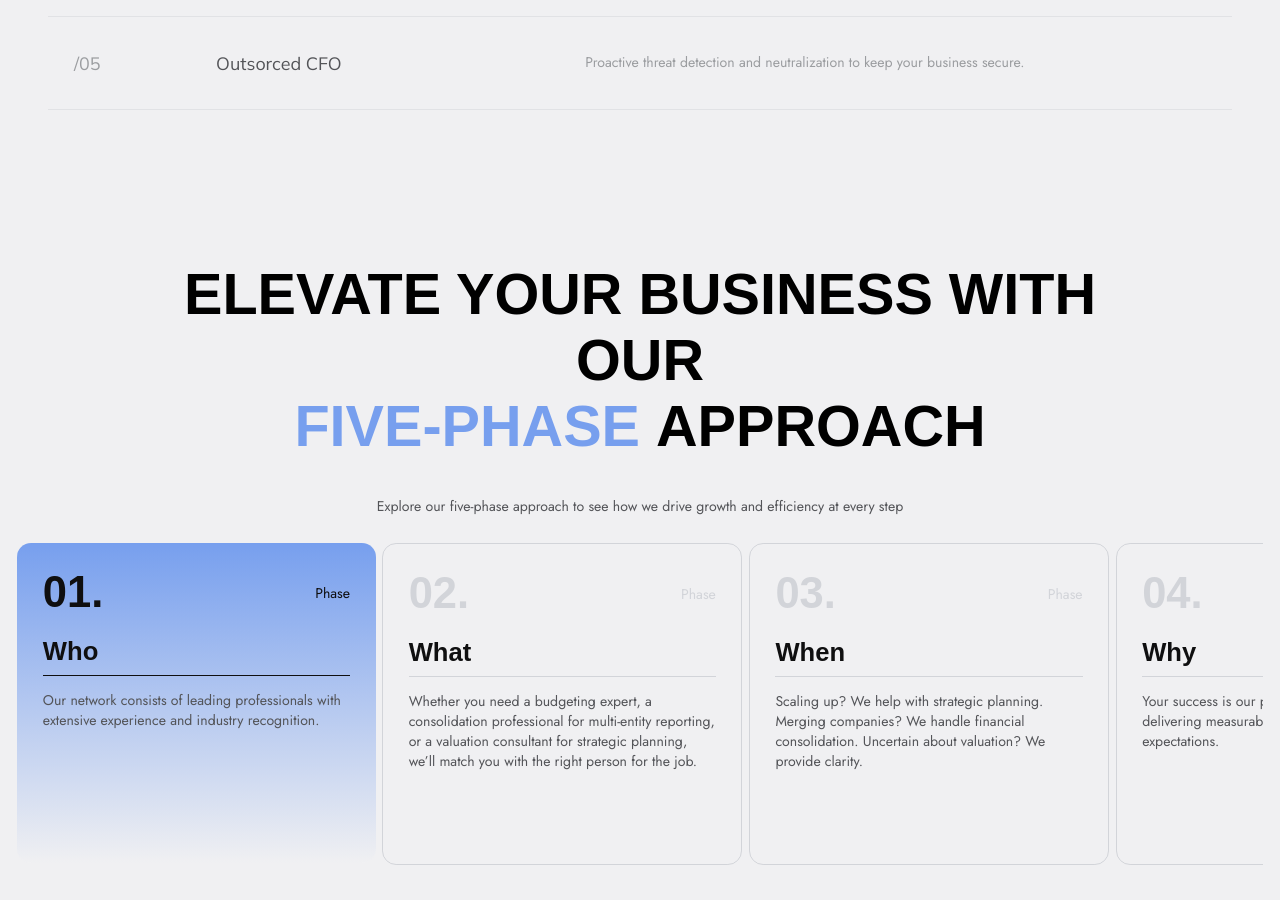
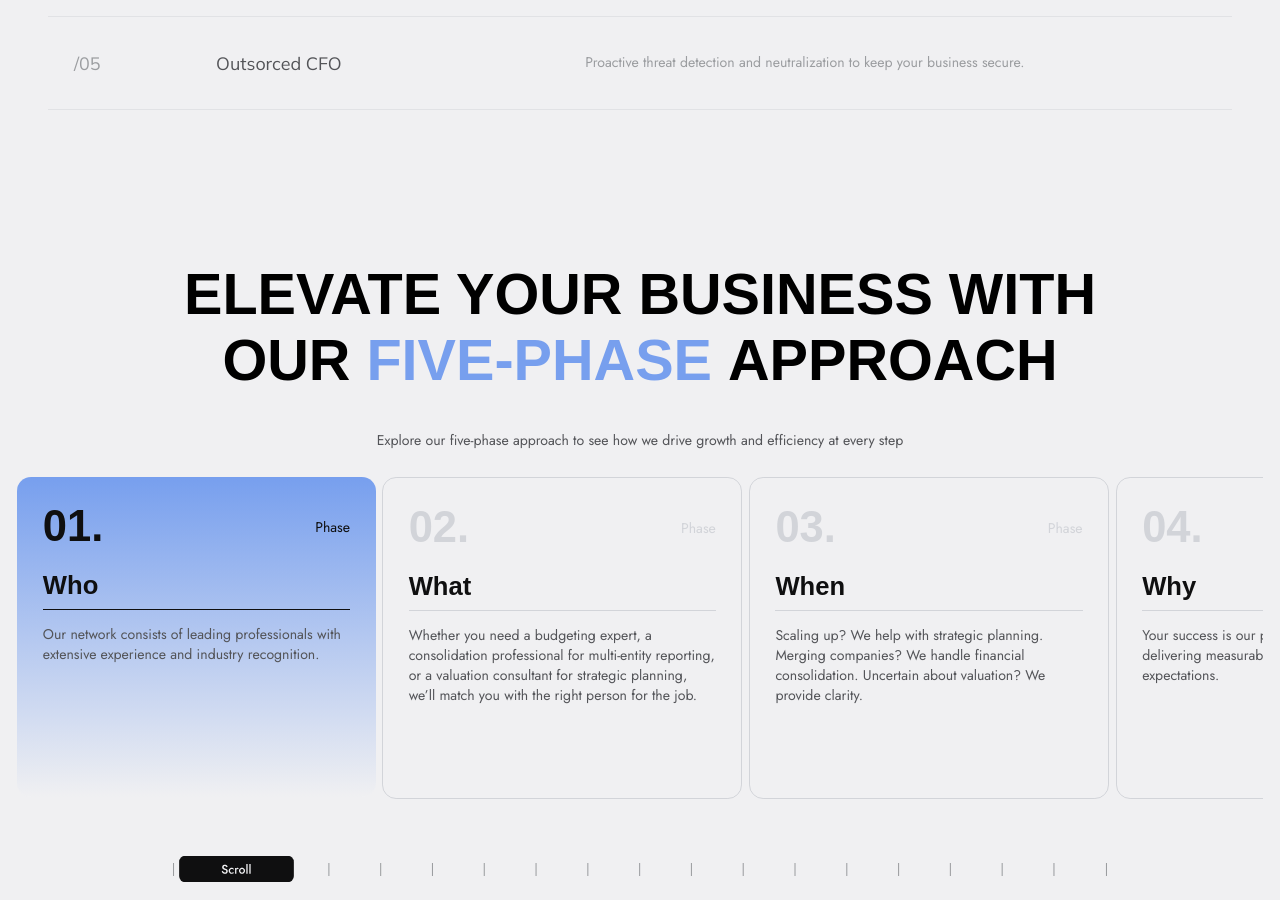
Before and after one commit to amaksix/5w, a Jekyll site: the page built from en/index.md, in a window 1280 px wide and 900 px high, scrolled down 2148 px. Built offline with Jekyll 4.4.1, drawn with Linux system fonts in a browser that asks for light colours; some web fonts are replaced.

Commit message:
fix for our

```diff
--- a/_data/translations.yml
+++ b/_data/translations.yml
@@ -23,7 +23,7 @@
   solutions_element_forth_text: "Achieve your business objectives with our Project Management services—ensuring projects are delivered on time, within budget, and aligned with your strategic goals."
   solutions_element_fifth_text: "Proactive threat detection and neutralization to keep your business secure."
 
-  phases_header: 'Elevate Your Business with Our <span class="highlight-text">Five-Phase&nbsp;</span> Approach'
+  phases_header: 'Elevate Your Business with <span>Our</span><span class="highlight-text">&nbsp;Five-Phase&nbsp;</span> Approach'
   phases_text: 'Explore our five-phase approach to see how we drive growth and efficiency at every step'
   phase: "Phase"
   phase_scroll_content_header_first: "Who"
```
